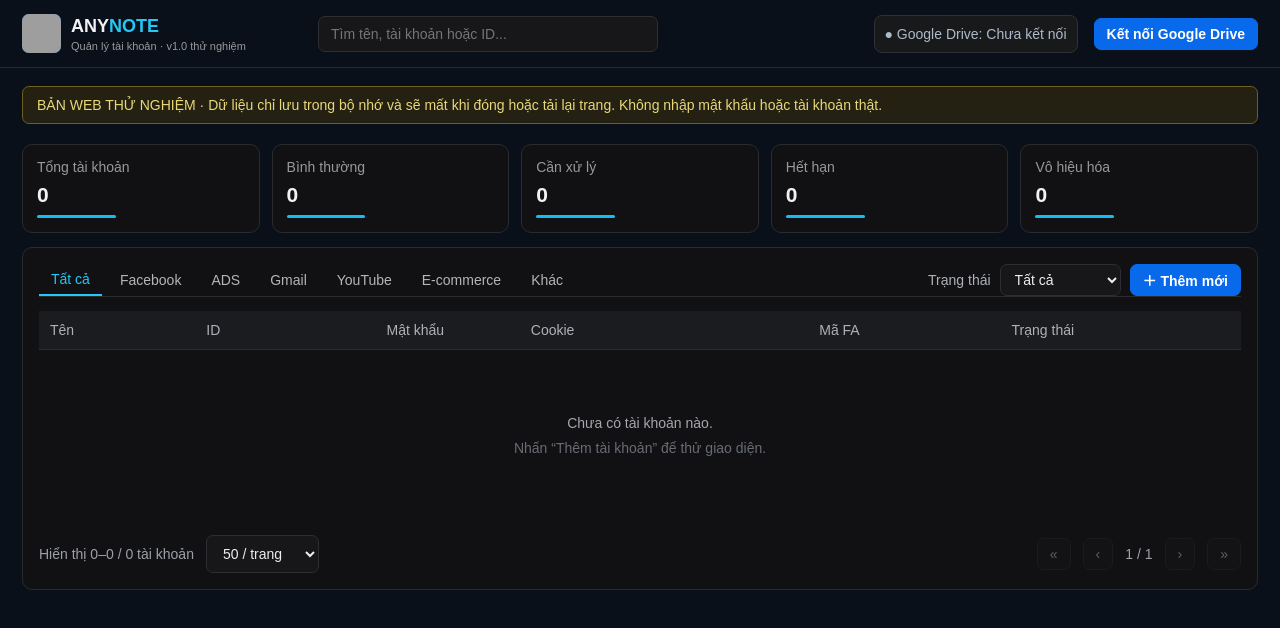
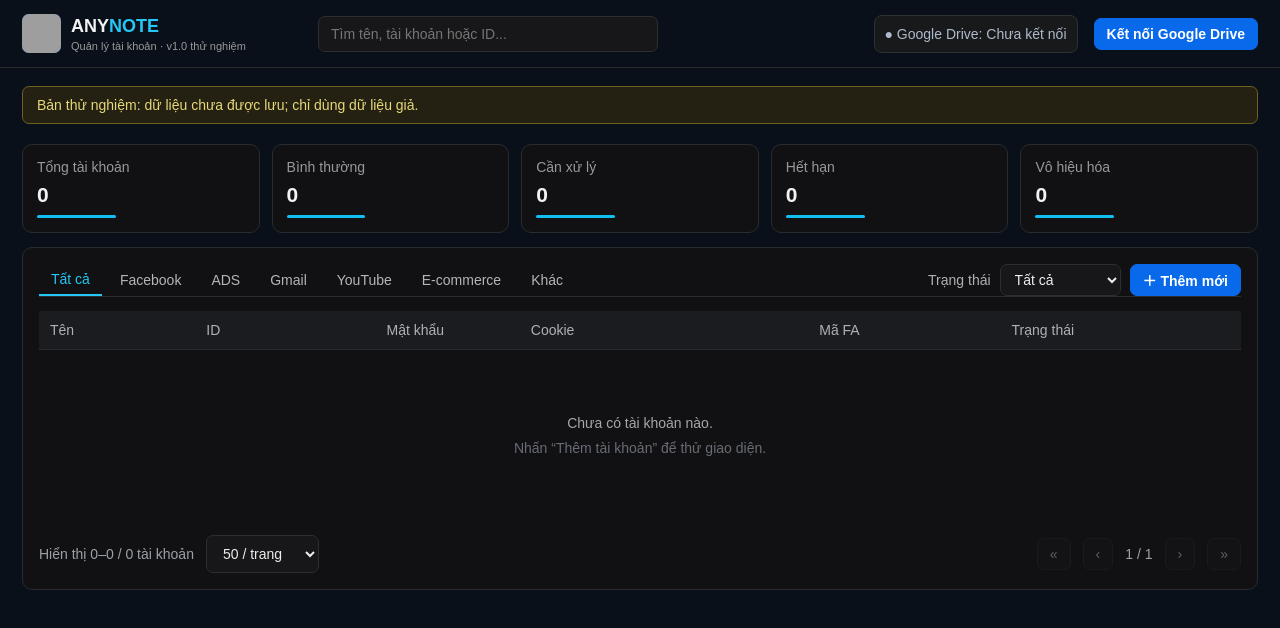
Before and after one commit to theodoichatpage/ANYNOTE, a React (Vite) app: page / in a window 1280 px wide. Shown: the top 628 px of the page. Built offline with nearby package versions, Linux system fonts and the light colour scheme; grey boxes are pictures that could not be loaded.

Commit message:
Simplify preview notices and account entry text

```diff
--- a/src/main.tsx
+++ b/src/main.tsx
@@ -168,11 +168,7 @@ function App() {
         </button>
       </header>
       <main>
-        <div className="notice">
-          {window.anynote
-            ? 'BẢN THỬ NGHIỆM · Dữ liệu chỉ lưu trong bộ nhớ và sẽ mất khi đóng ứng dụng. Không nhập mật khẩu hoặc tài khoản thật.'
-            : 'BẢN WEB THỬ NGHIỆM · Dữ liệu chỉ lưu trong bộ nhớ và sẽ mất khi đóng hoặc tải lại trang. Không nhập mật khẩu hoặc tài khoản thật.'}
-        </div>
+        <div className="notice">Bản thử nghiệm: dữ liệu chưa được lưu; chỉ dùng dữ liệu giả.</div>
         <div className="stats">
           {[
             ['Tổng tài khoản', accounts.filter(a => !a.deleted).length],
@@ -353,10 +349,6 @@ function App() {
                 ✕
               </button>
             </div>
-            <p className="warning">
-              Chỉ nhập dữ liệu giả. Nội dung không được lưu sau khi đóng ứng
-              dụng.
-            </p>
             {!isEditing && (
               <div className="quick-entry">
                 <label htmlFor="new-account-group">Nhóm tài khoản</label>
@@ -365,7 +357,6 @@ function App() {
                 </select>
                 <label htmlFor="quick-entry">Dán thông tin tài khoản</label>
                 <textarea id="quick-entry" rows={6} autoComplete="off" spellCheck={false} value={quickEntry} placeholder="Mỗi dòng một tài khoản: ID | Mật khẩu | ..." onChange={e => setQuickEntry(e.target.value)} />
-                <small>Mỗi dòng một tài khoản: ID | Mật khẩu | ... Phần mềm tìm khóa FA và email theo định dạng; dòng gốc được giữ để kiểm tra.</small>
               </div>
             )}
             {isEditing && <div className="fields">
```
